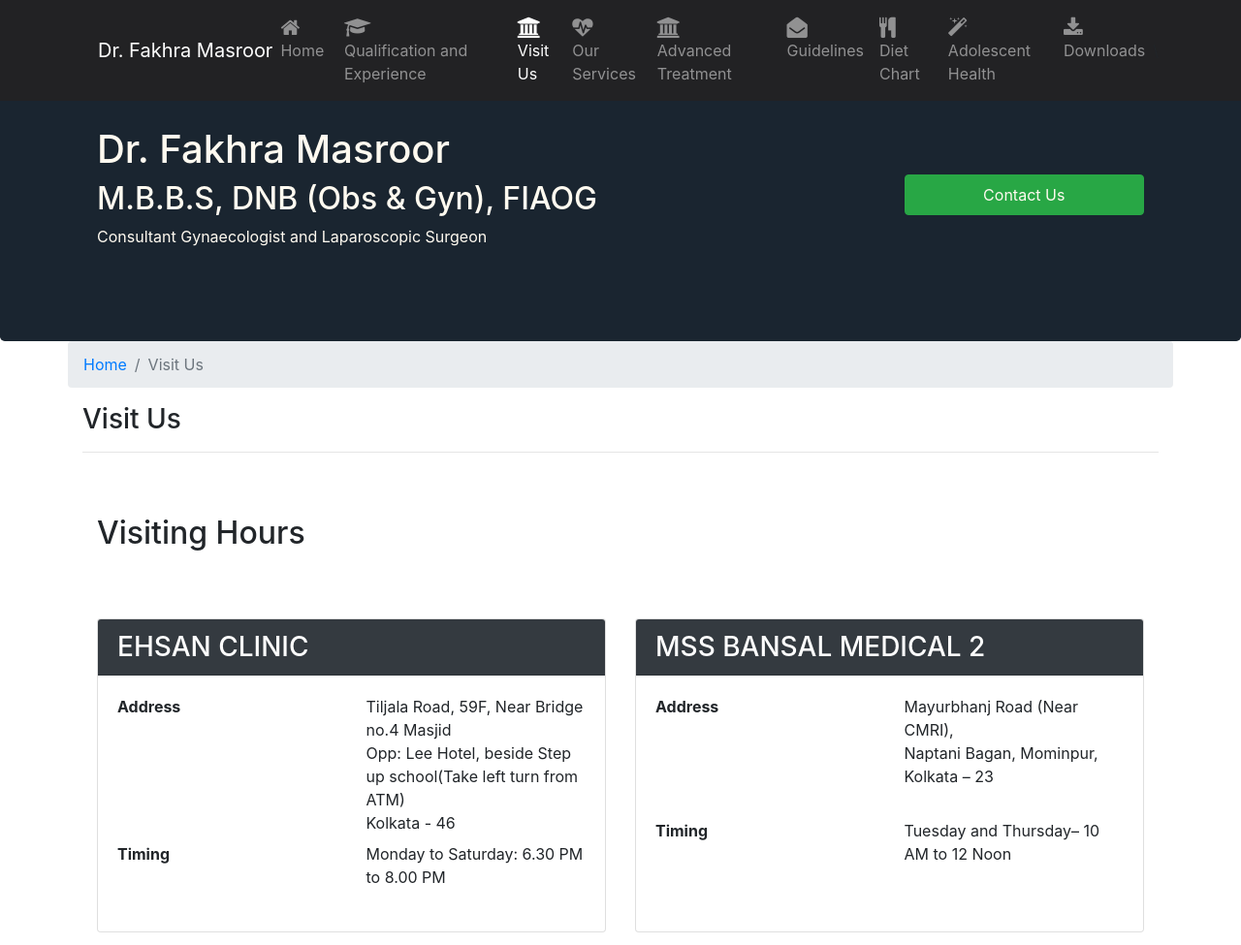
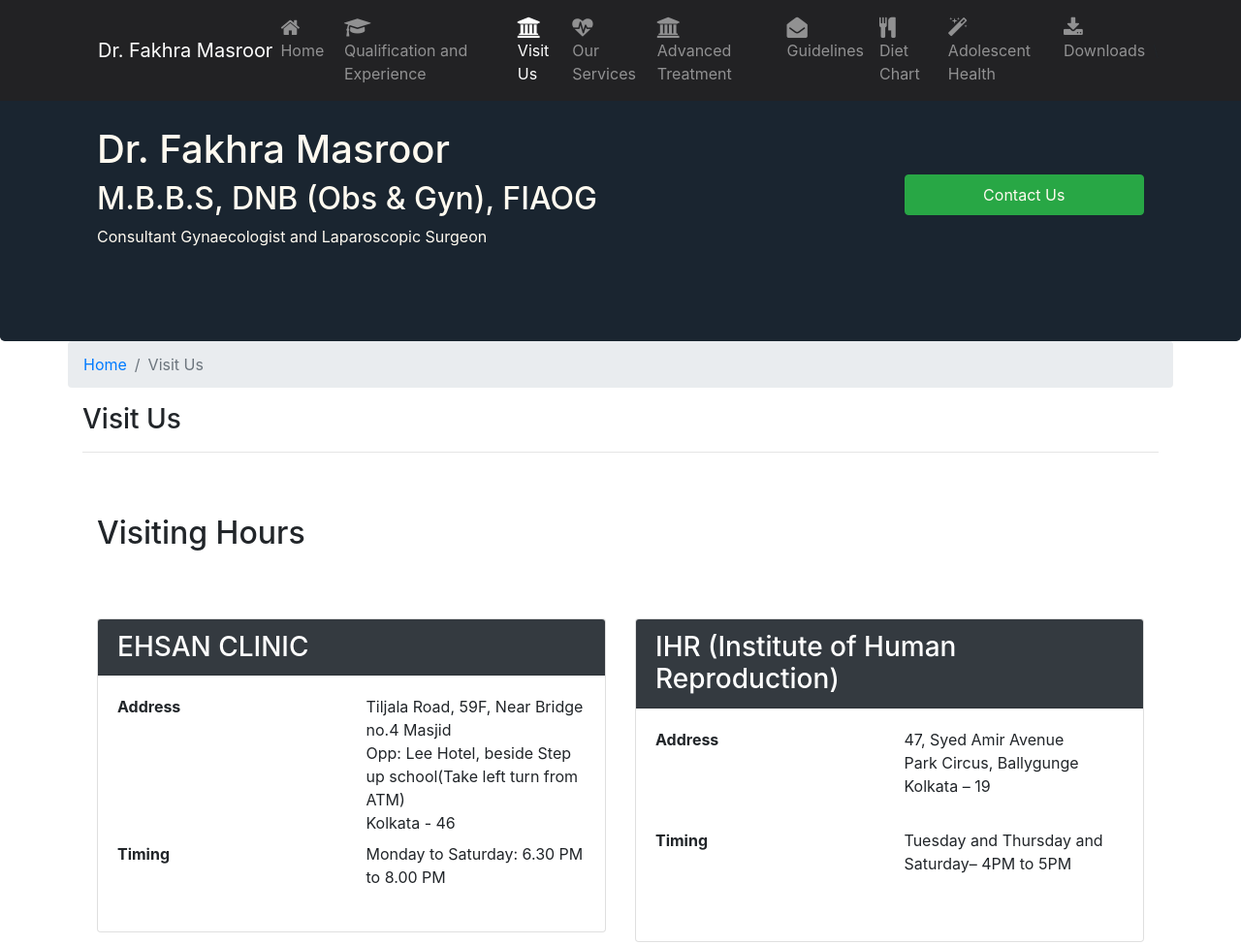
Before and after one commit to AmaaniGoose/docsite, a website: page visitus.html in a window 1280 px wide. Shown: the top 975 px of the page at 97% size. Drawn offline with nearby package versions, Linux system fonts and the light colour scheme.

Commit message:
Update visitus.html

```diff
--- a/visitus.html
+++ b/visitus.html
@@ -112,13 +112,13 @@
          </div>
          <div class="col-12 col-sm-6">
             <div class="card">
-                <h3 class="card-header bg-dark text-white">MSS BANSAL MEDICAL 2</h3>
+                <h3 class="card-header bg-dark text-white">IHR (Institute of Human Reproduction)</h3>
                 <div class="card-body">
                     <dl class="row">
                         <dt class="col-6">Address</dt>
-                        <dd class="col-6">Mayurbhanj Road (Near CMRI), <br> Naptani Bagan, Mominpur,<br> Kolkata – 23</dd>
+                        <dd class="col-6">47, Syed Amir Avenue <br> Park Circus, Ballygunge<br> Kolkata – 19</dd>
                         <dt class="col-6"><br>Timing</dt>
-                        <dd class="col-6"><br>Tuesday and Thursday– 10 AM to 12 Noon</dd>
+                        <dd class="col-6"><br>Tuesday and Thursday and Saturday– 4PM to 5PM</dd>
                         <dt class="col-6"><br></dt>
                     </dl>
                 </div>
@@ -201,7 +201,7 @@
               Ehsan Clinic<br>
               SonoScan<br>
               Fatma Medical<br>
-              MSS Bansal Medical<br>
+              Institute of Human Reproduction<br>
               <i class="fa fa-phone fa-lg"></i>: 9051611973 <br>
               <i class="fa fa-fax fa-lg"></i>: 9432674365<br>
               <i class="fa fa-envelope fa-lg"></i>: <a href="mailto:confusion@food.net">fakhramasroor@gmail.com </a>
```
